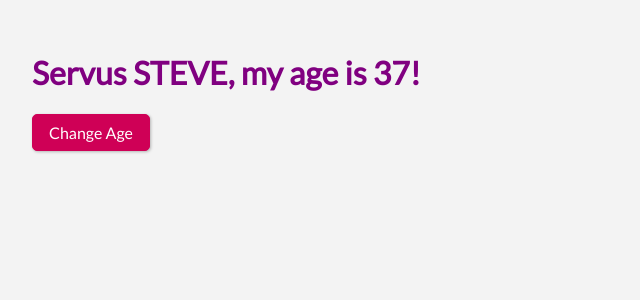
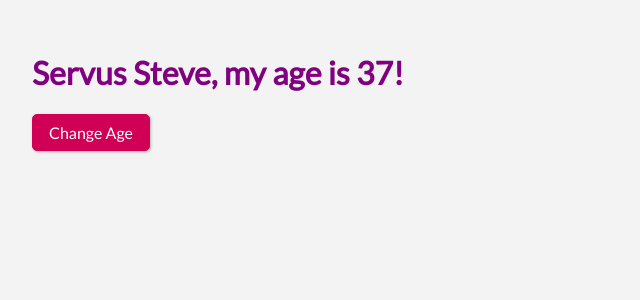
Before and after one commit to W3AI/max-svelte-first, a Svelte app: page / in a window 1280 px wide. Shown: the top 300 px of the page, without its empty margins (0-640 px from the left). Built offline with nearby package versions, Linux system fonts and the light colour scheme.

Commit message:
-'.toUppercase'

```diff
--- a/src/App.svelte
+++ b/src/App.svelte
@@ -13,5 +13,5 @@
 	}
 </style>
 
-<h1>Servus {name.toUpperCase()}, my age is {age + 1}!</h1>
+<h1>Servus {name}, my age is {age + 1}!</h1>
 <button on:click="{incrementAge}">Change Age</button>
```
